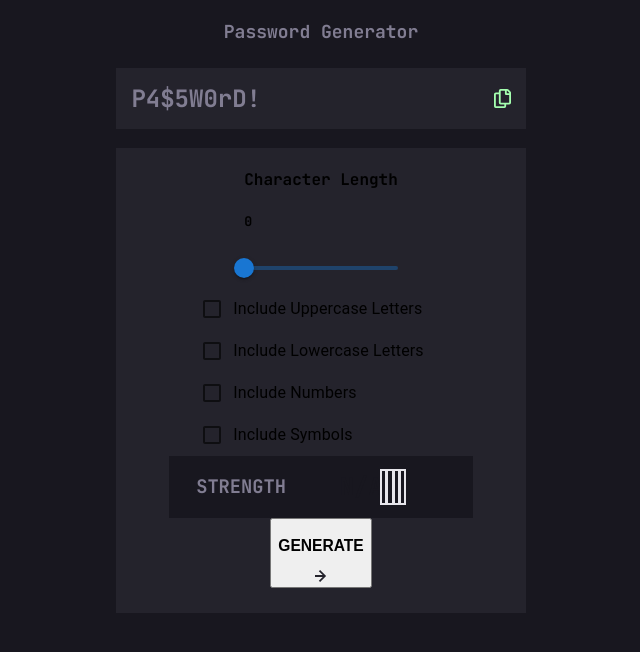
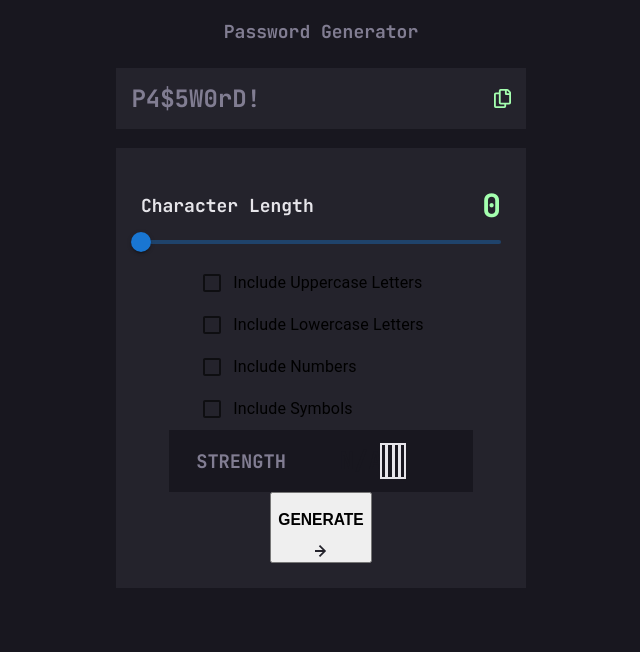
Before and after one commit to spomberg/password-generator, a React (Create React App) app: page / in a window 1280 px wide. Shown: the top 652 px of the page, without its empty margins (319-959 px from the left). Built offline with nearby package versions, Linux system fonts and the light colour scheme.

Commit message:
Import global variables and apply font color

```diff
--- a/src/components/Slider/Slider.scss
+++ b/src/components/Slider/Slider.scss
@@ -0,0 +1,30 @@
+@import '../../global.scss';
+
+.slider {
+  width: 95%;
+
+  .length {
+    display: flex;
+    flex-direction: row;
+    align-self: center;
+    margin-top: 10%;
+    justify-content: space-between;
+
+    h4 {
+      color: $font-color;
+      margin-top: 0;
+      margin-bottom: 0;
+      font-size: 18px;
+      align-self: center;
+    }
+
+    h5 {
+      color: $strong;
+      font-size: 32px;
+      margin-top: 0;
+      margin-bottom: 0;
+    }
+
+    display: flex;
+  }
+}
```
